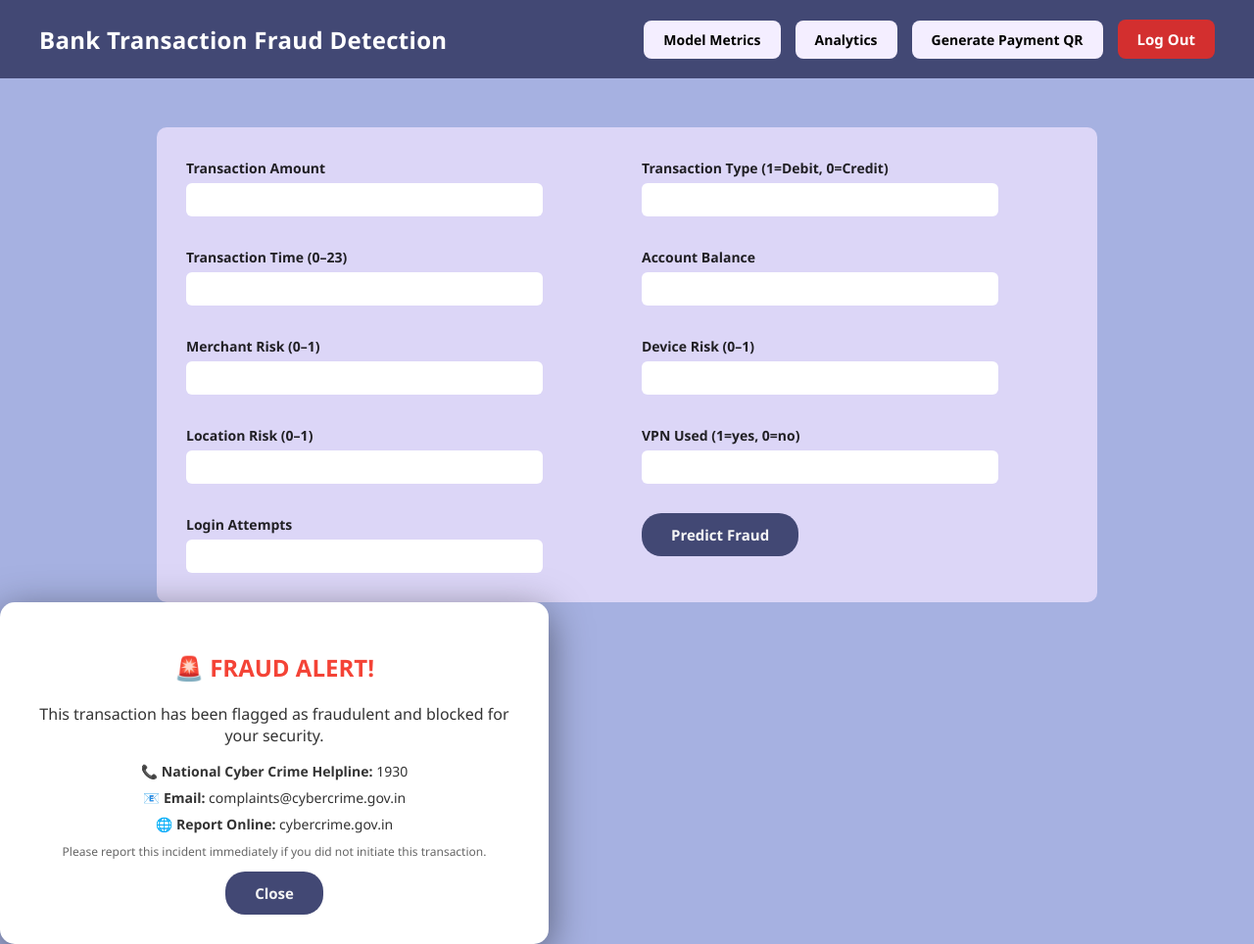
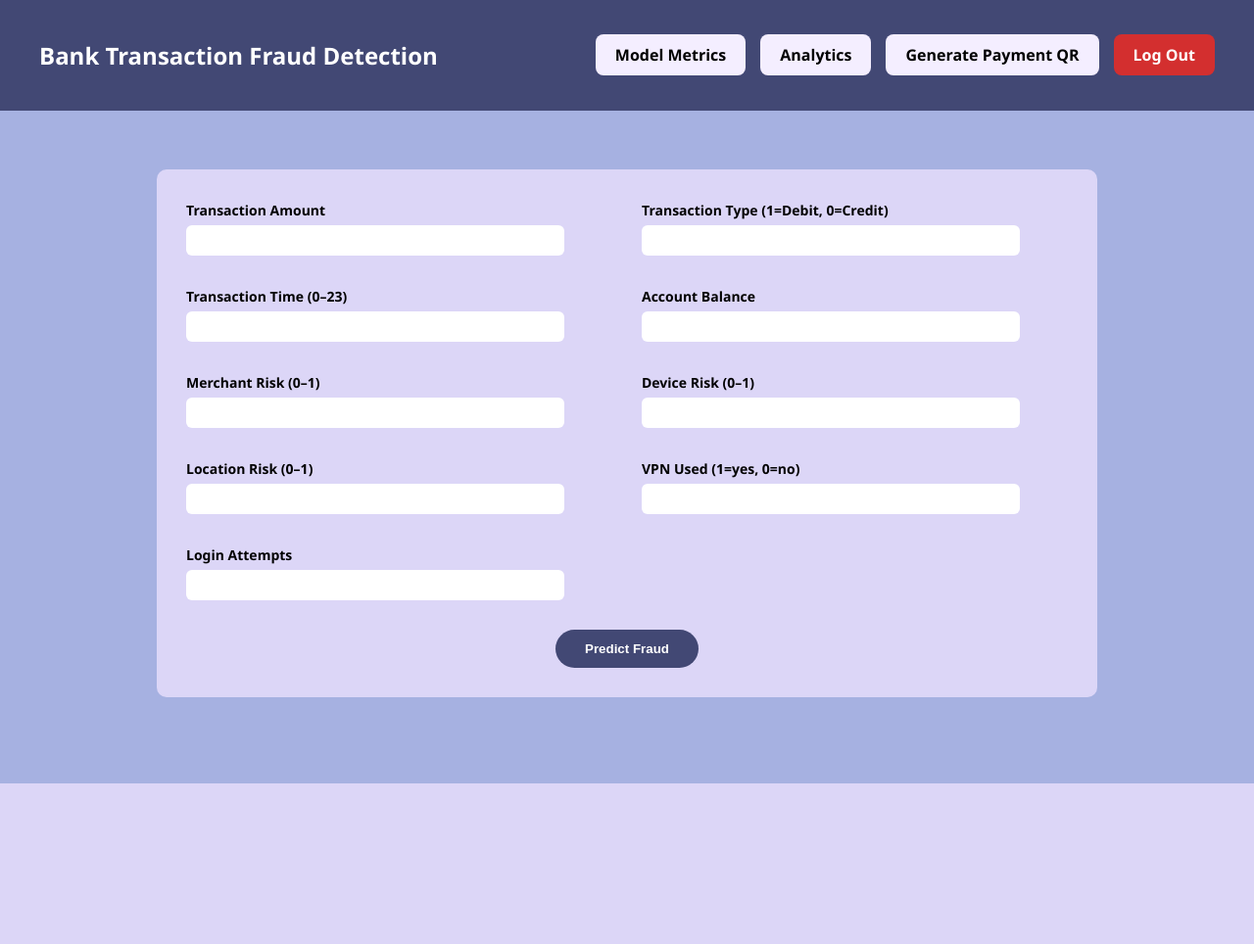
Before and after one commit to LavanyaNachiyar/Financial-Fraud-ML-System, a Flask app: page / in a window 1280 px wide. Shown: the whole page at 98% size. After the commit the page ends 800 px from the top, so only its background shows below. Run offline with Flask 3, Linux system fonts and the light colour scheme; the visitor is signed in with stand-in values (Sample User, id 1); parts of the project's set-up code (start-up, migrations or seed data) failed here and were passed over; some libraries are stand-ins or nearby versions.

Commit message:
Updated the ui 2.0

```diff
--- a/templates/index.html
+++ b/templates/index.html
@@ -1,13 +1,15 @@
 <!DOCTYPE html>
+
 <html>
 <head>
 <title>Bank Fraud Detection</title>
 <script src="https://cdn.socket.io/4.5.4/socket.io.min.js"></script>
+
 <style>
+
 body {
     font-family: 'Segoe UI', Tahoma, Geneva, Verdana, sans-serif;
     background: #A6B1E1;
-    color: white;
     margin: 0;
     padding: 0;
 }
@@ -20,243 +22,279 @@ body {
     align-items: center;
     padding: 20px 40px;
     background: #424874;
+    color: white;
 }
 
-.header h2 {
-    margin: 0;
-    font-weight: 600;
-    letter-spacing: 0.3px;
+.header-right{
+    display:flex;
+    gap:15px;
 }
 
-/* NAV */
-
-.header-right {
-    display: flex;
-    gap: 15px;
-    align-items: center;
+.qr-btn{
+    background:#F4EEFF;
+    color:black;
+    padding:10px 20px;
+    border-radius:8px;
+    text-decoration:none;
+    font-weight:600;
 }
 
-.qr-btn {
-    font-family: inherit;
-    color: black;
-    padding: 10px 20px;
-    border: none;
-    border-radius: 8px;
-    cursor: pointer;
-    text-decoration: none;
-    font-size: 14px;
-    font-weight: 600;
-}
-
-.logout {
-    font-family: inherit;
-    color: white;
-    text-decoration: none;
-    font-size: 15px;
-    background: #d32f2f;
-    padding: 10px 20px;
-    border-radius: 8px;
-    font-weight: 600;
-}
-
-/* TITLE */
-
-h2 {
-    text-align: center;
-    margin: 20px 0;
-    font-weight: 600;
+.logout{
+    background:#d32f2f;
+    color:white;
+    padding:10px 20px;
+    border-radius:8px;
+    text-decoration:none;
+    font-weight:600;
 }
 
 /* FORM */
 
-form {
-    display: grid;
-    grid-template-columns: 1fr 1fr;
-    gap: 30px;
-    max-width: 900px;
+form{
+    display:grid;
+    grid-template-columns:1fr 1fr;
+    gap:30px;
+    max-width:900px;
     margin:auto;
-    margin-top: 50px;
-    background: #DCD6F7;
-    padding: 30px;
-    border-radius: 10px;
+    margin-top:60px;
+    background:#DCD6F7;
+    padding:30px;
+    border-radius:10px;
 }
 
-label {
-    font-size: 14px;
-    opacity: 0.85;
-    color: #000;
-    font-weight: 600;
+label{
+    font-weight:600;
+    color:black;
+    font-size:14px;
 }
 
-input {
-    width: 80%;
-    padding: 8px;
-    border-radius: 6px;
-    border: none;
-    margin-top: 5px;
-    font-weight: 500;
-    font-family: inherit;
+input{
+    width:85%;
+    padding:8px;
+    margin-top:5px;
+    border-radius:6px;
+    border:none;
 }
 
-/* BUTTON */
-
-button {
-    font-family: inherit;
-    padding: 12px 30px;
-    font-size: 15px;
-    border: none;
-    border-radius: 20px;
-    background: #424874;
-    cursor: pointer;
-    color: #f5f5f5;
-    font-weight: 600;
+.full{
+    grid-column:span 2;
+    text-align:center;
 }
 
-button:hover {
-    background: #626aab;
+button{
+    padding:12px 30px;
+    background:#424874;
+    border:none;
+    border-radius:20px;
+    color:white;
+    font-weight:600;
+    cursor:pointer;
+}
+
+button:hover{
+    background:#626aab;
 }
 
 /* NOTIFICATION */
 
-.notification {
-    font-family: inherit;
-    position: fixed;
-    top: 20px;
-    right: 20px;
-    background: white;
-    color: #333;
-    padding: 20px;
-    border-radius: 10px;
-    box-shadow: 0 4px 20px rgba(0,0,0,0.3);
-    display: none;
-    z-index: 1000;
-    max-width: 300px;
+.notification{
+    position:fixed;
+    top:20px;
+    right:20px;
+    background:white;
+    color:#333;
+    padding:20px;
+    border-radius:10px;
+    box-shadow:0 4px 20px rgba(0,0,0,0.3);
+    display:none;
+    z-index:1000;
 }
 
-.notification h3 {
-    margin: 0 0 10px 0;
-    font-size: 16px;
-    font-weight: 600;
+.notification.fraud{
+    border-left:4px solid red;
+}
+
+.notification.normal{
+    border-left:4px solid green;
 }
 
 /* MODAL */
 
-.fraud-modal-content {
-    font-family: inherit;
-    background: white;
-    color: #333;
-    padding: 30px;
-    border-radius: 15px;
-    max-width: 500px;
-    text-align: center;
-    box-shadow: 0 10px 40px rgba(0,0,0,0.5);
+.fraud-modal{
+    display:none;
+    position:fixed;
+    top:0;
+    left:0;
+    width:100%;
+    height:100%;
+    background:rgba(0,0,0,0.6);
+    justify-content:center;
+    align-items:center;
+    z-index:2000;
 }
 
-.fraud-modal-content h2 {
-    color: #f44336;
-    margin-bottom: 20px;
-    font-weight: 700;
+.fraud-modal-content{
+    background:#F4EEFF;
+    padding:30px;
+    border-radius:15px;
+    text-align:center;
+    max-width:450px;
+    box-shadow:0 10px 40px rgba(0,0,0,0.5);
 }
 
-.fraud-modal-content .contact-info p {
-    margin: 8px 0;
-    font-size: 14px;
+.fraud-modal-content h2{
+    color:red;
 }
+
+.contact-info{
+    background:#DCD6F7;
+    padding:15px;
+    border-radius:8px;
+    margin:15px 0;
+    text-align:left;
+}
+
 </style>
+
 </head>
+
 <body>
+
 <div class="header">
 <h2>Bank Transaction Fraud Detection</h2>
+
 <div class="header-right">
-                <a href="/model-performance" class="qr-btn" style="background: #F4EEFF;">Model Metrics</a>
-                <a href="/analytics" class="qr-btn" style="background: #F4EEFF;">Analytics</a>
-                <a href="/generate-qr" class="qr-btn" style="background: #F4EEFF;">Generate Payment QR</a>
+<a href="/model-performance" class="qr-btn">Model Metrics</a>
+<a href="/analytics" class="qr-btn">Analytics</a>
+<a href="/generate-qr" class="qr-btn">Generate Payment QR</a>
 <a href="{{ url_for('logout') }}" class="logout">Log Out</a>
 </div>
 </div>
 
 <form action="/predict" method="post" id="fraudForm">
+
 <div>
 <label>Transaction Amount</label>
-                    <input type="number" step="0.01" name="transaction_amount" required min="0.01">
+<input type="number" step="0.01" name="transaction_amount" required>
 </div>
+
 <div>
 <label>Transaction Type (1=Debit, 0=Credit)</label>
-                    <input type="number" name="transaction_type" required min="0" max="1">
+<input type="number" name="transaction_type" required>
 </div>
+
 <div>
 <label>Transaction Time (0–23)</label>
-                    <input type="number" name="transaction_time" required min="0" max="23">
+<input type="number" name="transaction_time" required>
 </div>
+
 <div>
 <label>Account Balance</label>
-                    <input type="number" step="0.01" name="account_balance" required min="0">
+<input type="number" step="0.01" name="account_balance" required>
 </div>
+
 <div>
 <label>Merchant Risk (0–1)</label>
-                    <input type="number" step="0.01" name="merchant_risk" required min="0" max="1">
+<input type="number" step="0.01" name="merchant_risk" required>
 </div>
+
 <div>
 <label>Device Risk (0–1)</label>
-                    <input type="number" step="0.01" name="device_risk" required min="0" max="1">
+<input type="number" step="0.01" name="device_risk" required>
 </div>
+
 <div>
 <label>Location Risk (0–1)</label>
-                    <input type="number" step="0.01" name="location_risk" required min="0" max="1">
+<input type="number" step="0.01" name="location_risk" required>
 </div>
+
 <div>
 <label>VPN Used (1=yes, 0=no)</label>
-                    <input type="number" name="vpn_used" required min="0" max="1">
+<input type="number" name="vpn_used" required>
 </div>
+
 <div>
 <label>Login Attempts</label>
-                    <input type="number" name="login_attempts" required min="0">
+<input type="number" name="login_attempts" required>
 </div>
+
 <div class="full">
 <button type="submit">Predict Fraud</button>
 </div>
+
 </form>
-
-
 
 <div id="notification" class="notification"></div>
 
+<!-- FRAUD MODAL -->
+
 <div id="fraudModal" class="fraud-modal">
+
 <div class="fraud-modal-content">
+
 <h2>🚨 FRAUD ALERT!</h2>
+
 <p>This transaction has been flagged as fraudulent and blocked for your security.</p>
+
 <div class="contact-info">
 <p><strong>📞 National Cyber Crime Helpline:</strong> 1930</p>
 <p><strong>📧 Email:</strong> complaints@cybercrime.gov.in</p>
 <p><strong>🌐 Report Online:</strong> cybercrime.gov.in</p>
 </div>
-                <p style="font-size: 12px; color: #666; margin-top: 10px;">Please report this incident immediately if you did not initiate this transaction.</p>
+
+<p style="font-size:12px;color:#555;">
+Please report this incident immediately if you did not initiate this transaction.
+</p>
+
 <button onclick="closeFraudModal()">Close</button>
+
 </div>
 </div>
 
 <script>
+
 const socket = io();
 const notification = document.getElementById('notification');
 
-            socket.on('transaction_result', function(data) {
+socket.on('transaction_result', function(data){
+
 notification.style.display = 'block';
 
-                if (data.fraud) {
+if(data.fraud){
+
 notification.className = 'notification fraud';
-                    notification.innerHTML = `<h3>🚨 Fraud Alert!</h3><p>Probability: ${data.probability}%</p><p>Transaction blocked</p>`;
+
+notification.innerHTML =
+`<h3>🚨 Fraud Alert</h3>
+<p>Probability: ${data.probability}%</p>
+<p>Transaction blocked</p>`;
+
 document.getElementById('fraudModal').style.display = 'flex';
-                } else {
-                    notification.className = 'notification normal';
-                    notification.innerHTML = `<h3>✅ Payment Success</h3><p>Probability: ${data.probability}%</p><p>Transaction approved</p>`;
+
 }
 
-                setTimeout(() => { notification.style.display = 'none'; }, 5000);
+else{
+
+notification.className = 'notification normal';
+
+notification.innerHTML =
+`<h3>✅ Payment Success</h3>
+<p>Probability: ${data.probability}%</p>
+<p>Transaction approved</p>`;
+
+}
+
+setTimeout(()=>{
+notification.style.display='none'
+},5000)
+
 });
 
-            function closeFraudModal() {
-                document.getElementById('fraudModal').style.display = 'none';
+function closeFraudModal(){
+document.getElementById('fraudModal').style.display='none';
 }
+
 </script>
+
 </body>
 </html>
```
Lines whose indentation alone changed are shown as unchanged.
